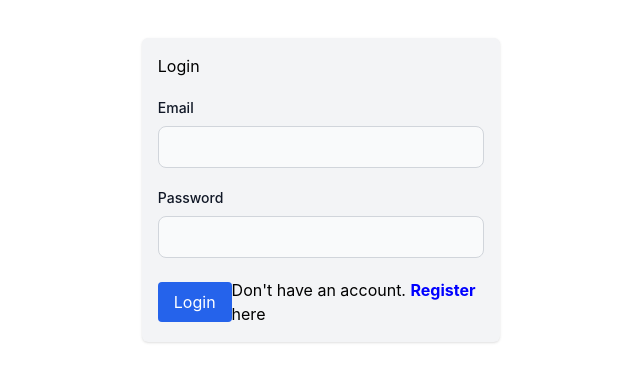
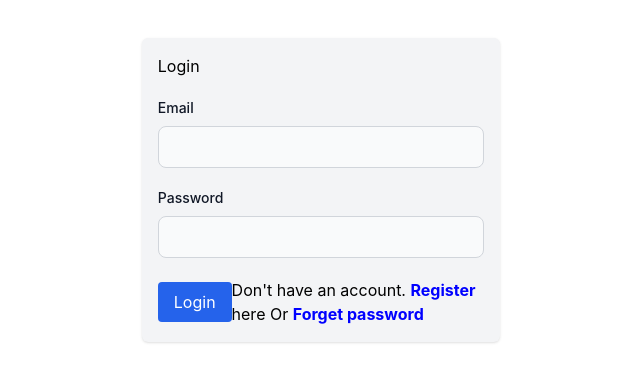
Before and after one commit to shohan-ch/ts-qr-scanner-v2, a React (Create React App) app: page /login in a window 1280 px wide. Shown: the part 210-592 px from the top of the page, without its empty margins (319-959 px from the left). Built offline with nearby package versions, Linux system fonts and the light colour scheme.

Commit message:
refactor: added default axios credential to set cookie in backend & for token

```diff
--- a/src/api/useApi.ts
+++ b/src/api/useApi.ts
@@ -1,9 +1,13 @@
 import axios from "axios";
+import authStorage from "helpers/AuthStorage";
 import { useState } from "react";
 
 const useApi = () => {
-  const BASE_API = "http://localhost:3000/api/v1";
-  axios.defaults.baseURL = BASE_API;
+  const BACKEND_API = "http://localhost:3000/api/v1";
+  axios.defaults.baseURL = BACKEND_API;
+  axios.defaults.withCredentials = true; // with credentials true is need when cookie set needed
+  axios.defaults.headers.Authorization =
+    (authStorage.get() && "Bearer " + authStorage.get()) || null;
 
   async function getRequest(url: string) {
     try {
--- a/src/components/Auth/Login.tsx
+++ b/src/components/Auth/Login.tsx
@@ -81,7 +81,13 @@ const Login = (props: Props) => {
               >
                 Register
               </Link>{" "}
-              here
+              here Or{" "}
+              <Link
+                to={"/forget-password"}
+                style={{ color: "blue", fontWeight: "bold" }}
+              >
+                Forget password
+              </Link>{" "}
             </p>
           </div>
         </div>
--- a/src/pages/Article.tsx
+++ b/src/pages/Article.tsx
@@ -1,7 +1,40 @@
+import useApi from "api/useApi";
+import axios from "axios";
+import authStorage from "helpers/AuthStorage";
+
 const Article = () => {
+  const api = useApi();
+  const handleApi = async () => {
+    const response =
+      // await axios
+      //   .get("http://localhost:3000/api/v1/auth/auth-user", {
+      //     withCredentials: true,
+      //     headers: {
+      //       Authorization: "Bearer " + authStorage.get(),
+      //     },
+      //   })
+
+      await axios
+        .get("http://localhost:3000/api/v1/auth/auth-user")
+        .catch((err) => {
+          console.log(err.response.data.msg);
+        });
+    console.log(response, "response");
+
+    // const { data, error } = await api.getRequest("/auth/auth-user");
+
+    // if (data) {
+    //   console.log(data);
+    // } else {
+    //   console.log(error);
+    // }
+  };
   return (
     <>
       Articl Page
+      <button onClick={handleApi} className="block mt-5" type="button">
+        CallApi
+      </button>
       {/* <Stepper components={stepperComponents} /> */}
     </>
   );
```
